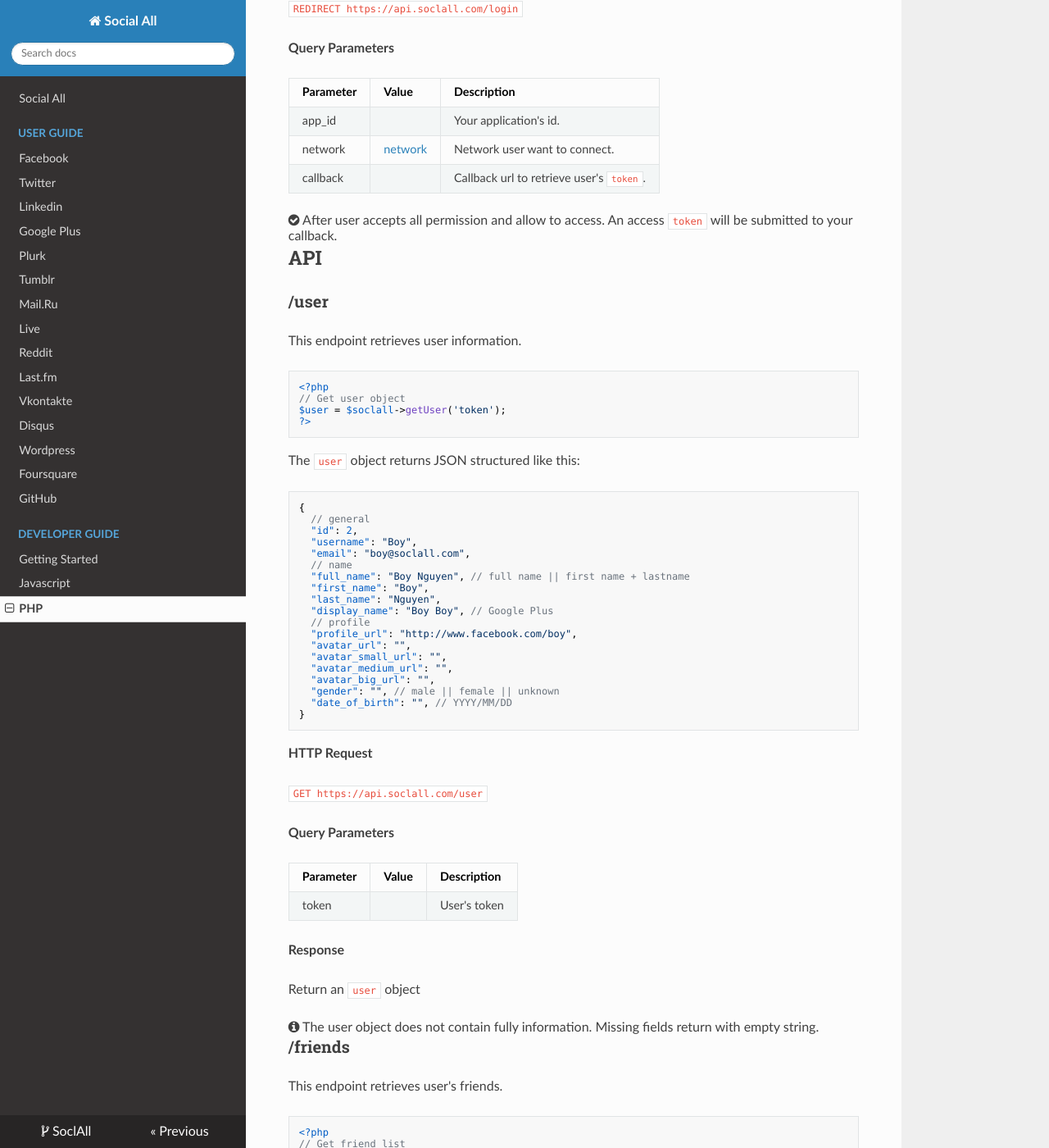
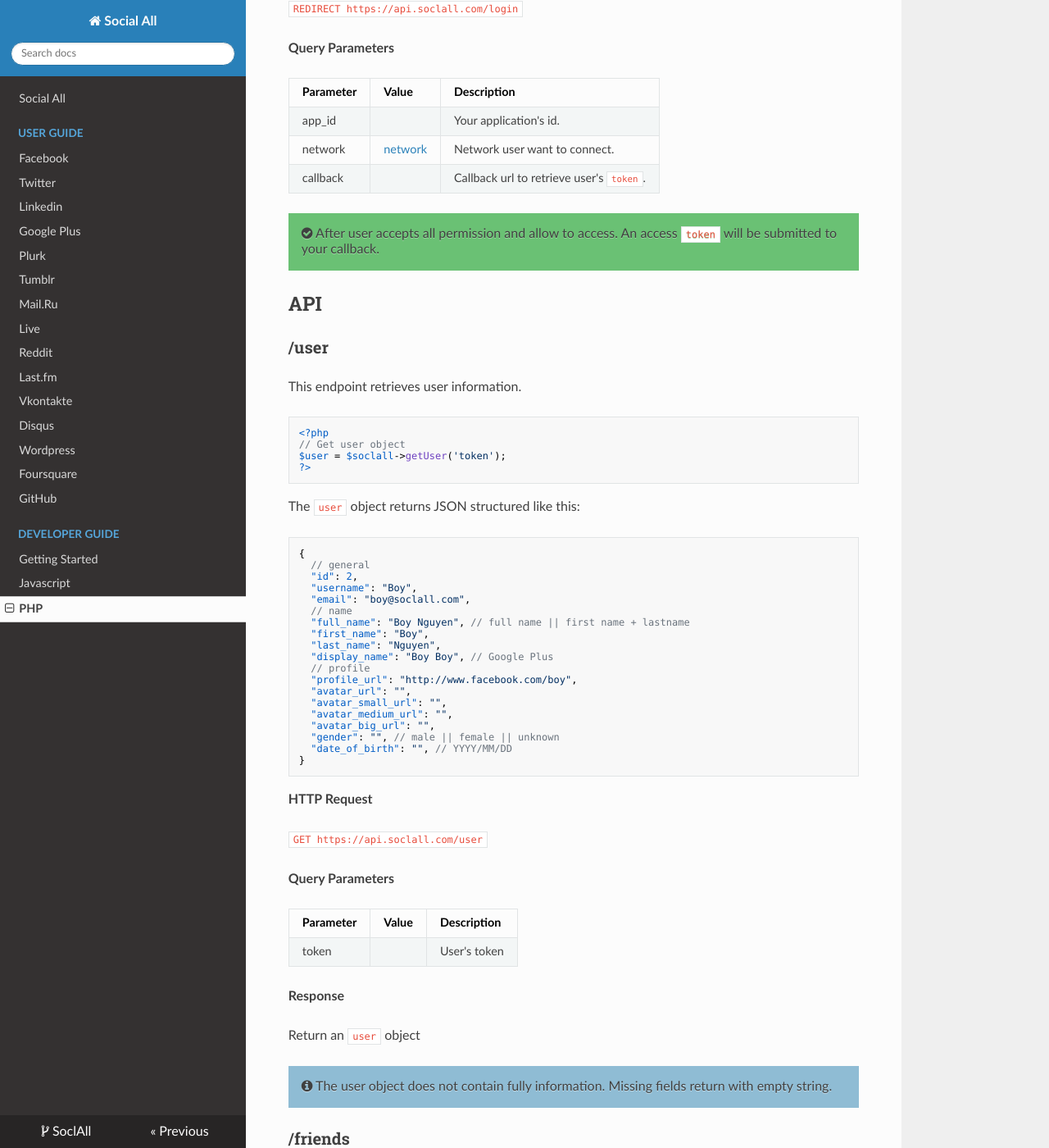
Before and after one commit to nhvu1988/socialall-docs, an MkDocs documentation site: the page built from docs/developer-guide/php.md, in a window 1280 px wide and 1400 px high, scrolled down 629 px. Shown: the whole window at 82% size. Built offline with MkDocs 1.6.1, drawn with Linux system fonts in a browser that asks for light colours; nearby versions of some CDN libraries; old or Windows-style settings are respelled for this version of MkDocs.

Commit message:
Update css file

```diff
--- a/mkdocs.yml
+++ b/mkdocs.yml
@@ -24,4 +24,5 @@ pages:
 - ['developer-guide/js.md', 'Developer Guide', 'Javascript']
 - ['developer-guide/php.md', 'Developer Guide', 'PHP']
 theme: readthedocs
+extra_css: ['css/soclall.css']
 include_search: true
```
Also changed, not shown: docs/css/soclall.css (renamed from docs/soclall.css).
